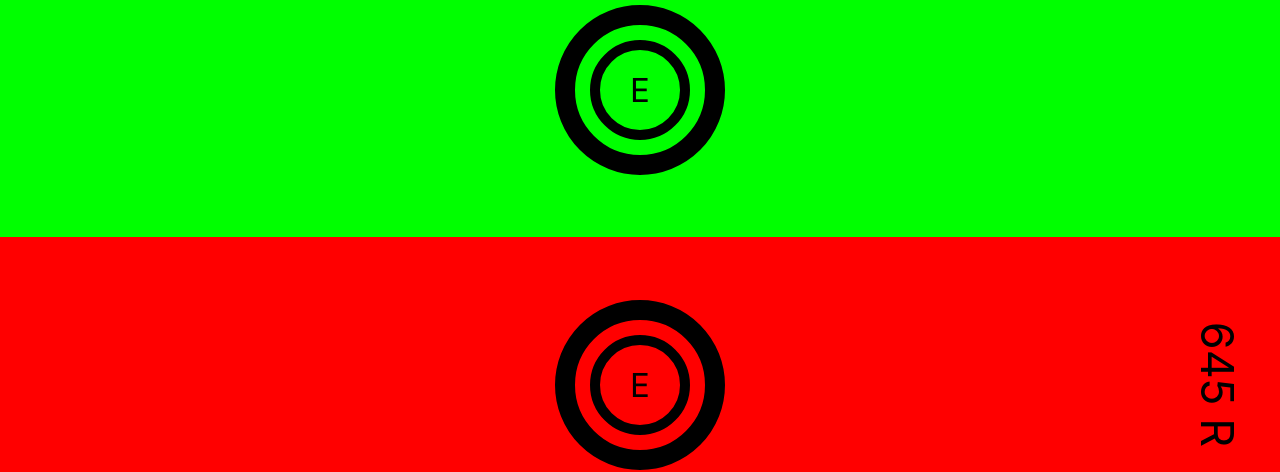
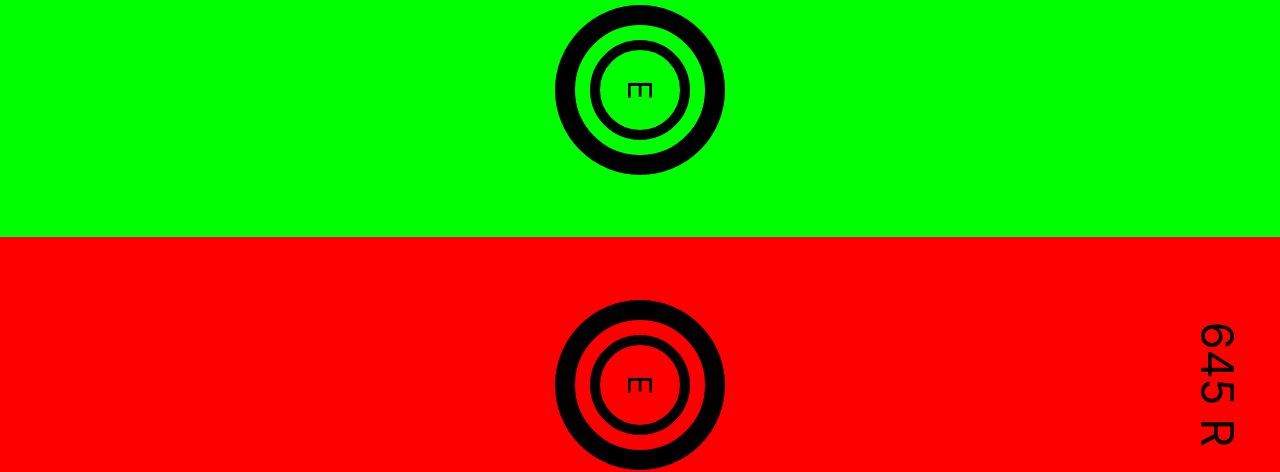
Before and after one commit to mgreenvision/mydiopter, a React (Create React App) app: page /dichotomy in a window 1280 px wide. Shown: the part 268-740 px from the top of the page. Built offline with nearby package versions, Linux system fonts and the light colour scheme.

Commit message:
rotate the E on dichotomy

```diff
--- a/src/Pages/DichotomyTest/DichotomyTest.jsx
+++ b/src/Pages/DichotomyTest/DichotomyTest.jsx
@@ -164,8 +164,8 @@ const E = styled.div`
 	color: black;
 	font-family: var(--font-text);
 	font-size: var(--text-size-button);
-  border: none;
 	position: absolute;
+	transform: rotate(90deg);
 `;
 
 const TextWaveLangth = styled.div`
```
Lines whose indentation alone changed are shown as unchanged.
